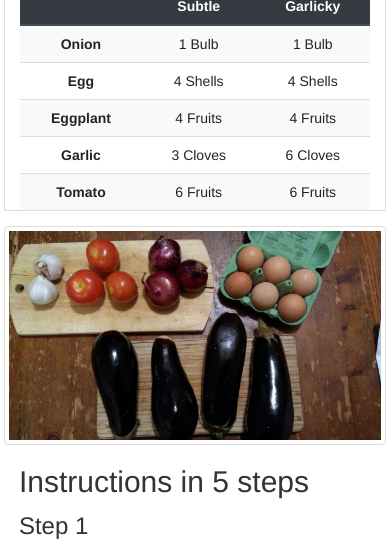
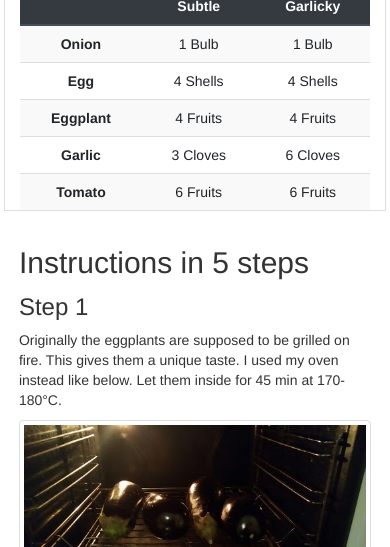
Before and after one commit to zahirNia/cookbook, a website: page index.html in a window 390 px wide. Shown: the part 514-1061 px from the top of the page. Drawn offline with nearby package versions, Linux system fonts and the light colour scheme.

Commit message:
responsive wo ing-img

```diff
--- a/index.html
+++ b/index.html
@@ -140,10 +140,6 @@
         </table>
       </div>
     </div>
-    <!-- ingredients image for xs -->
-    <div class="row">
-        <img class="d-flex mr-3 img-thumbnail align-self-center vw-100 visible-xs" src="images/ingredients.jpg" alt="ingredients">
-    </div>
 
 
     <!-- instructions -->
```
